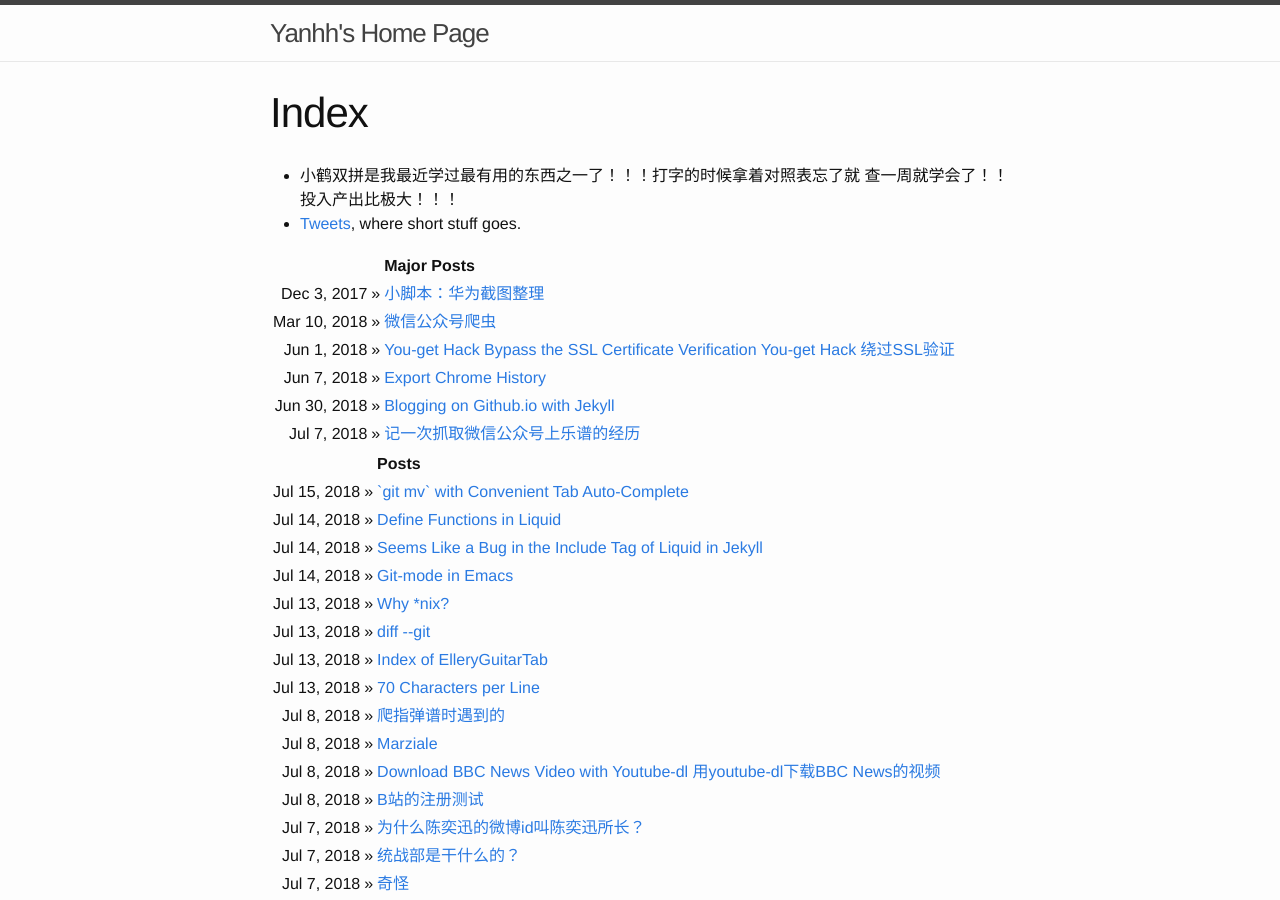
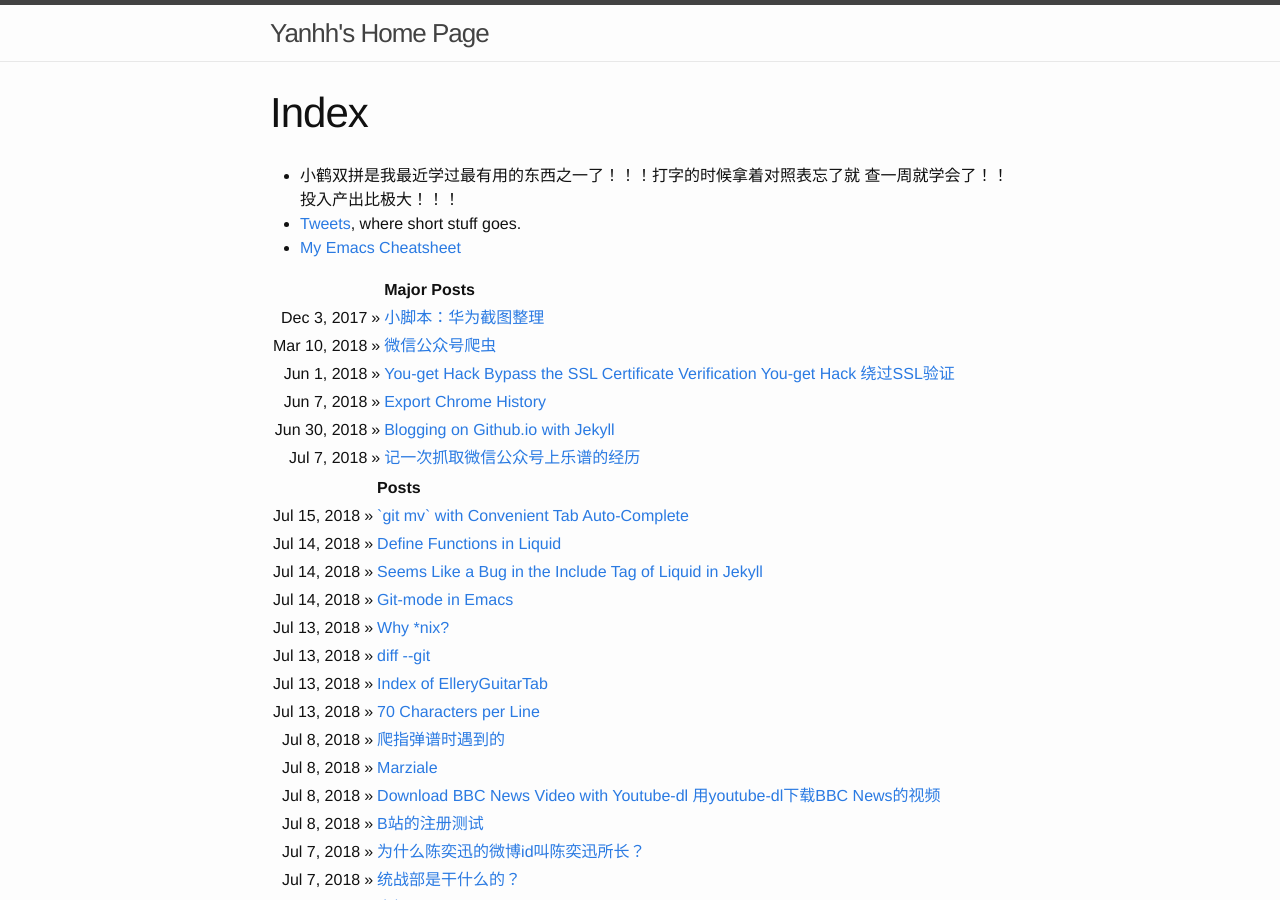
Before and after one commit to ggaarder7/yanhh0.github.io, a Jekyll site: the page built from index.md, in a window 1280 px wide and 900 px high. Built offline with Jekyll 4.4.1, drawn with Linux system fonts in a browser that asks for light colours.

Commit message:
*** empty log message ***

```diff
--- a/index.md
+++ b/index.md
@@ -6,6 +6,7 @@ layout: post
 - 小鹤双拼是我最近学过最有用的东西之一了！！！打字的时候拿着对照表忘了就
 查一周就学会了！！投入产出比极大！！！
 - [Tweets]({% link blog/tweets.md %}), where short stuff goes.
+- [My Emacs Cheatsheet]({ % link blog/emacs-cheatsheet.md %})
 
 {% include index.html title='Major Posts' collection=site.majors %}
 {% include index.html title='Posts' collection=site.posts %}
```
